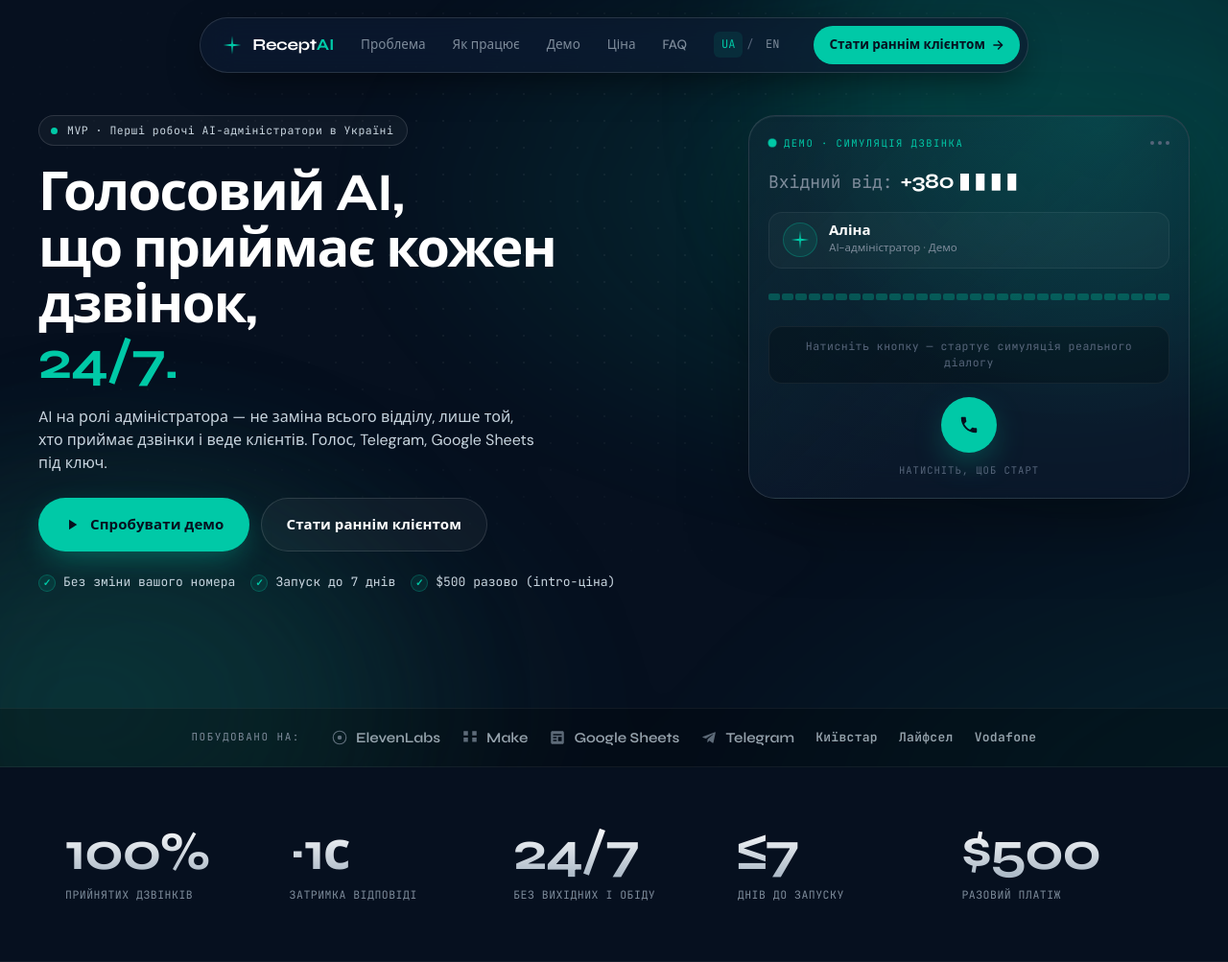
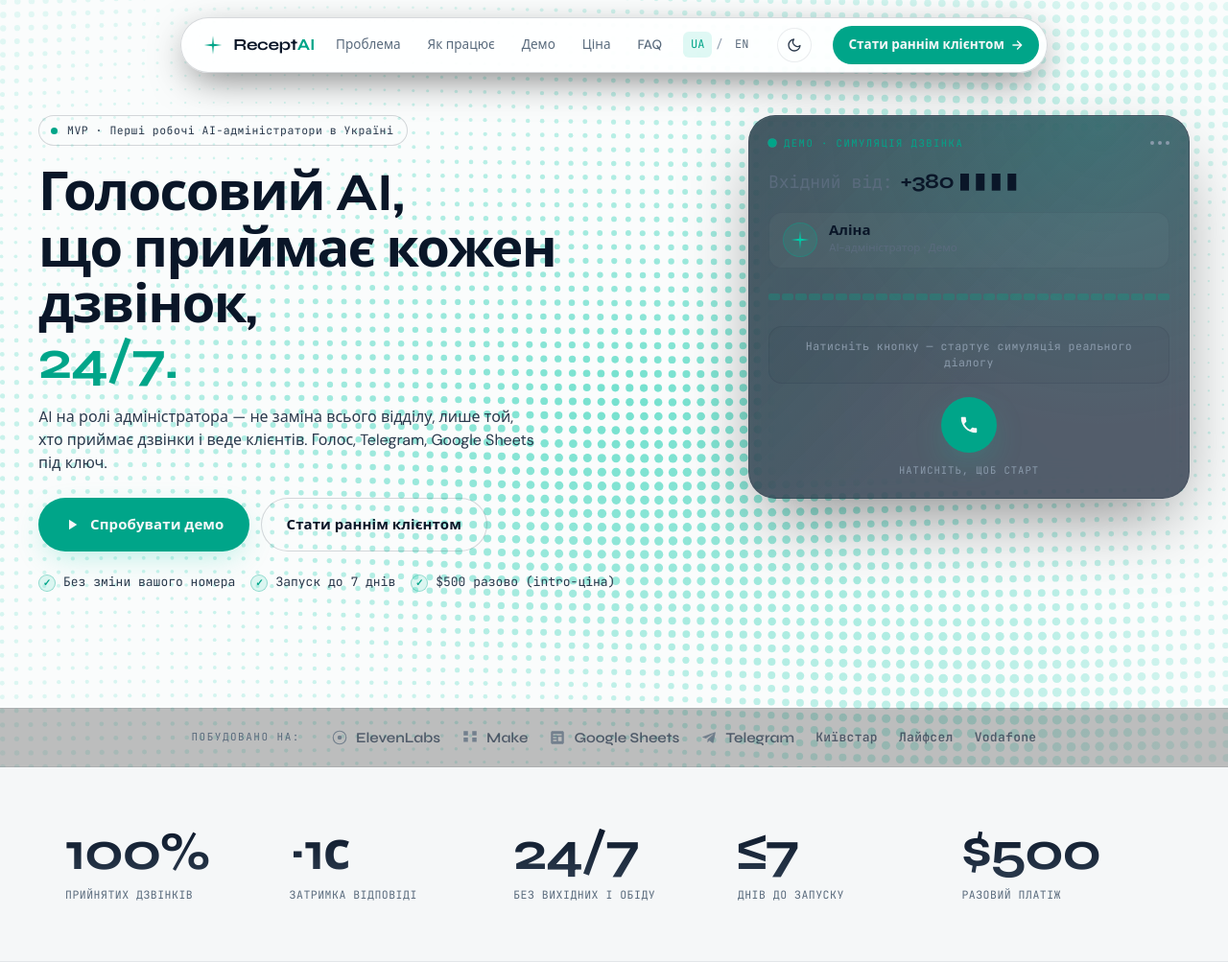
Before and after one commit to M1MBRO/ULA_own_project, a plain HTML site: page docs/index.html in a window 1280 px wide. Shown: the top 1003 px of the page at 96% size. Drawn offline with Linux system fonts and the light colour scheme.

Commit message:
Add halftone wave hero background + light/dark theme toggle
Hero background:
- Procedurally generated SVG (assets/hero-wave.svg) with ~5500 dots displaced by sine waves for the 3D undulating halftone look
- Applied via CSS mask-image so a single SVG works for both themes (color controlled by background-color)
- Soft vignette keeps center readable
- Replaces the old mesh/dotgrid/halo layers

Theme system:
- Full :root[data-theme="light"] palette: white surfaces, dark text, teal stays
- Theme toggle button in nav (sun/moon icons), persists via localStorage
- Honors prefers-color-scheme on first visit
- Adjusts hero base color, wave opacity, nav pill bg, card shadows, code/transcript backgrounds, etc.

Co-Authored-By: Claude Opus 4.7 <noreply@anthropic.com>

```diff
--- a/docs/index.html
+++ b/docs/index.html
@@ -46,6 +46,16 @@
         <button class="lang__btn" data-lang-set="en">EN</button>
       </div>
 
+      <button class="themer" id="themeToggle" aria-label="Toggle theme" title="Toggle theme">
+        <svg class="themer__sun" viewBox="0 0 24 24" fill="none" stroke="currentColor" stroke-width="2" stroke-linecap="round" stroke-linejoin="round">
+          <circle cx="12" cy="12" r="4"/>
+          <path d="M12 2v2M12 20v2M4.93 4.93l1.41 1.41M17.66 17.66l1.41 1.41M2 12h2M20 12h2M4.93 19.07l1.41-1.41M17.66 6.34l1.41-1.41"/>
+        </svg>
+        <svg class="themer__moon" viewBox="0 0 24 24" fill="none" stroke="currentColor" stroke-width="2" stroke-linecap="round" stroke-linejoin="round">
+          <path d="M21 12.79A9 9 0 1 1 11.21 3 7 7 0 0 0 21 12.79z"/>
+        </svg>
+      </button>
+
       <a href="#cta" class="nav__cta">
         <span data-i18n="nav.cta">Стати раннім клієнтом</span>
         <svg width="14" height="14" viewBox="0 0 24 24" fill="none" stroke="currentColor" stroke-width="2.5">
@@ -63,10 +73,8 @@
        HERO — Bland-style direct headline + sim demo
        ════════════════════════════════════════════ -->
   <section class="hero">
-    <div class="mesh" aria-hidden="true"></div>
-    <div class="dotgrid" aria-hidden="true"></div>
-    <div class="halo halo--1" aria-hidden="true"></div>
-    <div class="halo halo--2" aria-hidden="true"></div>
+    <div class="hero__wave" aria-hidden="true"></div>
+    <div class="hero__vignette" aria-hidden="true"></div>
 
     <div class="container hero__inner">
       <div class="hero__left">
--- a/docs/script.js
+++ b/docs/script.js
@@ -372,6 +372,29 @@
       'foot.built': 'v2 · Built in Ukraine 🇺🇦',
     },
   };
+
+  // ━━━━━━━━━━━━━━━━━━━━━━━━━━━━━━━━━━━━━━━
+  // Theme toggle (light/dark)
+  // ━━━━━━━━━━━━━━━━━━━━━━━━━━━━━━━━━━━━━━━
+  const THEME_KEY = 'receptai_theme';
+  const prefersLight = window.matchMedia && window.matchMedia('(prefers-color-scheme: light)').matches;
+  const savedTheme = localStorage.getItem(THEME_KEY);
+  let currentTheme = savedTheme || (prefersLight ? 'light' : 'dark');
+
+  function applyTheme(theme) {
+    currentTheme = theme;
+    document.documentElement.setAttribute('data-theme', theme);
+    localStorage.setItem(THEME_KEY, theme);
+  }
+
+  applyTheme(currentTheme);
+
+  const themeBtn = document.getElementById('themeToggle');
+  if (themeBtn) {
+    themeBtn.addEventListener('click', () => {
+      applyTheme(currentTheme === 'dark' ? 'light' : 'dark');
+    });
+  }
 
   const LANG_KEY = 'receptai_lang';
   let currentLang = localStorage.getItem(LANG_KEY) || 'uk';
--- a/docs/style.css
+++ b/docs/style.css
@@ -2,7 +2,8 @@
    ReceptAI — v2 (Bland · Vapi · Resend · Raycast · ElevenLabs)
    ━━━━━━━━━━━━━━━━━━━━━━━━━━━━━━━━━━━━━━━━━━━━━━━━━ */
 
-:root {
+:root,
+:root[data-theme="dark"] {
   --bg: #06101F;
   --bg-1: #0A1628;
   --bg-2: #0E1A30;
@@ -26,6 +27,45 @@
 
   --red: #FF5A5A;
 
+  --hero-base: #0A1628;
+  --hero-wave: #00C9A7;
+  --hero-wave-opacity: 0.42;
+  --nav-pill-bg: rgba(13, 26, 46, 0.7);
+  --shadow-card: 0 30px 80px -20px rgba(0, 0, 0, 0.5);
+  --bubble-out-bg: var(--teal-soft);
+}
+
+:root[data-theme="light"] {
+  --bg: #F5F7F8;
+  --bg-1: #FFFFFF;
+  --bg-2: #ECEFF2;
+  --bg-3: #0F4F4A;
+  --surface: #FFFFFF;
+  --surface-2: #F0F3F5;
+  --line: rgba(10, 22, 40, 0.08);
+  --line-2: rgba(10, 22, 40, 0.16);
+  --line-3: rgba(10, 22, 40, 0.28);
+
+  --teal: #00A589;
+  --teal-2: #00C9A7;
+  --teal-soft: rgba(0, 201, 167, 0.12);
+  --teal-border: rgba(0, 165, 137, 0.35);
+  --teal-glow: rgba(0, 201, 167, 0.30);
+
+  --text: #0A1628;
+  --text-2: #2B3A4D;
+  --text-3: #5A6B7D;
+  --text-4: #8A9AAB;
+
+  --red: #E04545;
+
+  --hero-base: #FAFCFC;
+  --hero-wave: #00C9A7;
+  --hero-wave-opacity: 0.95;
+  --nav-pill-bg: rgba(255, 255, 255, 0.85);
+  --shadow-card: 0 20px 60px -20px rgba(10, 22, 40, 0.18);
+  --bubble-out-bg: rgba(0, 201, 167, 0.18);
+
   --display: 'Syne', system-ui, sans-serif;
   --body: 'DM Sans', system-ui, -apple-system, sans-serif;
   --mono: 'JetBrains Mono', ui-monospace, monospace;
@@ -93,8 +133,8 @@ input, textarea { font: inherit; color: inherit; }
 .nav__pill {
   display: flex;
   align-items: center;
-  gap: 28px;
-  background: rgba(13, 26, 46, 0.7);
+  gap: 22px;
+  background: var(--nav-pill-bg);
   backdrop-filter: saturate(180%) blur(20px);
   -webkit-backdrop-filter: saturate(180%) blur(20px);
   border: 1px solid var(--line-2);
@@ -186,6 +226,34 @@ input, textarea { font: inherit; color: inherit; }
 }
 
 .lang__sep { color: var(--text-4); }
+
+/* Theme toggle */
+.themer {
+  width: 36px;
+  height: 36px;
+  border-radius: 999px;
+  display: flex;
+  align-items: center;
+  justify-content: center;
+  background: rgba(255, 255, 255, 0.05);
+  border: 1px solid var(--line);
+  color: var(--text-2);
+  transition: background 0.2s, color 0.2s, border-color 0.2s;
+  flex-shrink: 0;
+}
+
+.themer:hover {
+  color: var(--teal);
+  background: var(--teal-soft);
+  border-color: var(--teal-border);
+}
+
+.themer svg { width: 16px; height: 16px; }
+
+.themer__sun, .themer__moon { display: none; }
+:root[data-theme="dark"] .themer__sun { display: block; }
+:root[data-theme="light"] .themer__moon { display: block; }
+:root:not([data-theme="light"]) .themer__sun { display: block; }
 
 /* ━━━━━━━━━━━━━━━━━━━━━━━━━━━━━━━━━━━━━━━━━━━━━━━━━
    BUTTONS
@@ -257,53 +325,44 @@ input, textarea { font: inherit; color: inherit; }
   justify-content: flex-start;
 }
 
-/* Animated mesh gradient bg (Raycast) */
-.mesh {
-  position: absolute;
-  inset: -10%;
-  background:
-    radial-gradient(60% 50% at 75% 30%, rgba(0, 201, 167, 0.18), transparent 70%),
-    radial-gradient(50% 50% at 15% 85%, rgba(15, 79, 74, 0.45), transparent 70%),
-    radial-gradient(70% 60% at 100% 100%, rgba(0, 201, 167, 0.12), transparent 70%);
-  filter: blur(40px);
-  z-index: -3;
-  animation: meshFloat 18s ease-in-out infinite alternate;
-}
-
-@keyframes meshFloat {
-  0% { transform: translate(0, 0) scale(1); }
-  100% { transform: translate(-3%, -2%) scale(1.05); }
-}
-
-.dotgrid {
+/* Hero background — halftone wave (the "two backgrounds" the user provided) */
+.hero {
+  background: var(--hero-base);
+}
+
+.hero__wave {
   position: absolute;
   inset: 0;
-  background-image:
-    radial-gradient(circle at center, rgba(255, 255, 255, 0.05) 1px, transparent 1.5px);
-  background-size: 28px 28px;
-  mask-image: radial-gradient(ellipse 75% 60% at 50% 30%, #000 30%, transparent 80%);
-  -webkit-mask-image: radial-gradient(ellipse 75% 60% at 50% 30%, #000 30%, transparent 80%);
+  background-color: var(--hero-wave);
+  -webkit-mask-image: url('assets/hero-wave.svg');
+  mask-image: url('assets/hero-wave.svg');
+  -webkit-mask-size: cover;
+  mask-size: cover;
+  -webkit-mask-position: center;
+  mask-position: center;
+  -webkit-mask-repeat: no-repeat;
+  mask-repeat: no-repeat;
+  opacity: var(--hero-wave-opacity);
   z-index: -2;
-}
-
-.halo {
+  pointer-events: none;
+  transition: opacity 0.5s, background-color 0.5s;
+}
+
+/* Soft vignette so center stays readable */
+.hero__vignette {
   position: absolute;
-  border-radius: 50%;
-  filter: blur(80px);
+  inset: 0;
+  background:
+    radial-gradient(ellipse 70% 60% at 50% 50%, transparent 0%, var(--hero-base) 95%);
   z-index: -1;
   pointer-events: none;
-}
-.halo--1 {
-  width: 600px; height: 600px;
-  background: var(--teal-glow);
-  top: -200px; right: -150px;
-  opacity: 0.35;
-}
-.halo--2 {
-  width: 500px; height: 500px;
-  background: rgba(15, 79, 74, 0.5);
-  bottom: -200px; left: -100px;
-  opacity: 0.5;
+  opacity: 0.85;
+  transition: background 0.5s;
+}
+
+:root[data-theme="light"] .hero__vignette {
+  background: radial-gradient(ellipse 80% 70% at 50% 50%, rgba(250, 252, 252, 0.4) 0%, var(--hero-base) 100%);
+  opacity: 0.92;
 }
 
 .hero__inner {
@@ -786,7 +845,7 @@ input, textarea { font: inherit; color: inherit; }
   letter-spacing: -2px;
   line-height: 1;
   margin-bottom: 8px;
-  background: linear-gradient(180deg, #fff 0%, #a8b6c4 100%);
+  background: linear-gradient(180deg, var(--text) 0%, var(--text-2) 100%);
   -webkit-background-clip: text;
   background-clip: text;
   -webkit-text-fill-color: transparent;
@@ -812,6 +871,10 @@ input, textarea { font: inherit; color: inherit; }
 .section--dark {
   background: linear-gradient(180deg, var(--bg) 0%, var(--bg-1) 30%, var(--bg-1) 70%, var(--bg) 100%);
   position: relative;
+}
+
+:root[data-theme="light"] .section--dark {
+  background: linear-gradient(180deg, var(--bg) 0%, var(--bg-2) 50%, var(--bg) 100%);
 }
 
 .section--dark::before {
@@ -822,6 +885,12 @@ input, textarea { font: inherit; color: inherit; }
     radial-gradient(40% 40% at 80% 20%, rgba(0, 201, 167, 0.08), transparent),
     radial-gradient(40% 40% at 10% 90%, rgba(15, 79, 74, 0.15), transparent);
   pointer-events: none;
+}
+
+:root[data-theme="light"] .section--dark::before {
+  background:
+    radial-gradient(40% 40% at 80% 20%, rgba(0, 201, 167, 0.06), transparent),
+    radial-gradient(40% 40% at 10% 90%, rgba(0, 201, 167, 0.08), transparent);
 }
 
 .section--dark > * { position: relative; }
@@ -1204,11 +1273,15 @@ input, textarea { font: inherit; color: inherit; }
 }
 
 .bubble--out {
-  background: var(--teal-soft);
+  background: var(--bubble-out-bg);
   border: 1px solid var(--teal-border);
   border-bottom-right-radius: 4px;
   align-self: flex-end;
   color: var(--text);
+}
+
+:root[data-theme="light"] .bubble--in {
+  background: rgba(10, 22, 40, 0.04);
 }
 
 /* Sheet preview */
@@ -1670,7 +1743,7 @@ input, textarea { font: inherit; color: inherit; }
   letter-spacing: -6px;
   line-height: 1;
   color: var(--text);
-  background: linear-gradient(180deg, #fff 0%, var(--teal) 100%);
+  background: linear-gradient(180deg, var(--text) 0%, var(--teal) 100%);
   -webkit-background-clip: text;
   background-clip: text;
   -webkit-text-fill-color: transparent;
@@ -2035,6 +2108,17 @@ input, textarea { font: inherit; color: inherit; }
   transition: border-color 0.2s, background 0.2s;
 }
 
+:root[data-theme="light"] .f input {
+  background: rgba(10, 22, 40, 0.03);
+}
+
+:root[data-theme="light"] .step__code,
+:root[data-theme="light"] .callcard__transcript,
+:root[data-theme="light"] .card__chat,
+:root[data-theme="light"] .card__sheet {
+  background: rgba(10, 22, 40, 0.04);
+}
+
 .f input::placeholder { color: var(--text-4); }
 
 .f input:focus {
@@ -2097,6 +2181,10 @@ input, textarea { font: inherit; color: inherit; }
   border-top: 1px solid var(--line);
   background: var(--bg-1);
   padding: 64px 0 32px;
+}
+
+:root[data-theme="light"] .foot {
+  background: var(--bg-2);
 }
 
 .foot__inner {
```
Also changed, not shown: docs/assets/hero-wave.svg (added).
